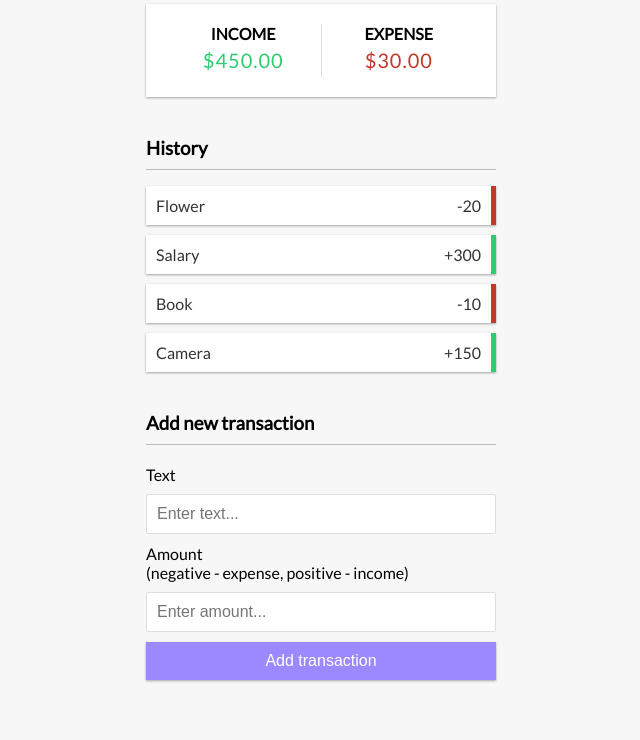
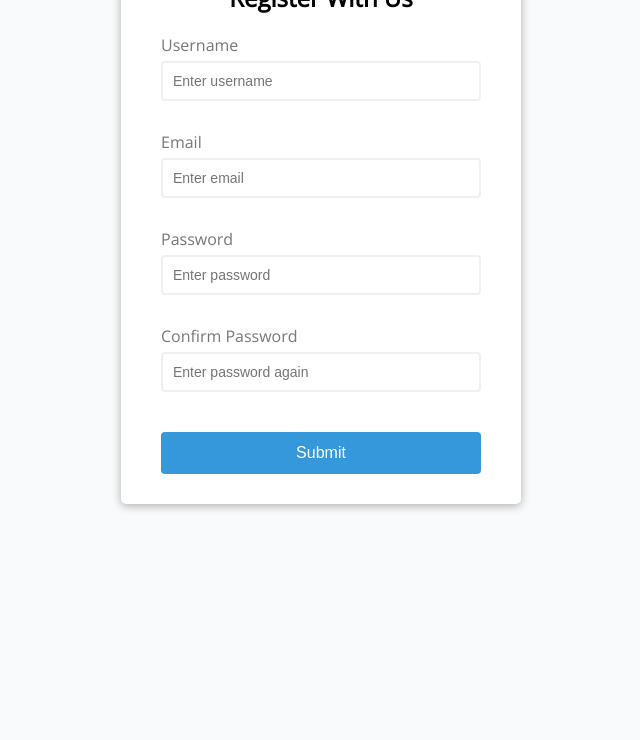
Before and after one commit to toberixng/estimator, a website: page public/index.html in a window 1280 px wide. Shown: the part 173-913 px from the top of the page, without its empty margins (319-959 px from the left). After the commit the page ends 800 px from the top, so only its background shows below. Drawn offline with nearby package versions, Linux system fonts and the light colour scheme.

Commit message:
style recreated

```diff
--- a/public/index.html
+++ b/public/index.html
@@ -1,52 +1,37 @@
 <!DOCTYPE html>
 <html lang="en">
 <head>
-    <meta charset="UTF-8" />
-    <meta name="viewport" content="width=device-width, initial-scale=1.0" />
-    <meta http-equiv="X-UA-Compatible" content="ie=edge" />
-    <link rel="stylesheet" href="style.css" />
-    <title>Expense Tracker</title>
+  <meta charset="UTF-8">
+  <meta name="viewport" content="width=device-width, initial-scale=1.0">
+  <meta http-equiv="X-UA-Compatible" content="ie=edge">
+  <link rel="stylesheet" href="styles.css">
+  <title>Form Validation</title>
 </head>
 <body>
-    <h2>Expense Tracker</h2>
-
   <div class="container">
-      <h4>Your Balance</h4>
-      <h1 id="balance">$0.00</h1>
-
-      <div class="inc-exp-container">
-        <div>
-          <h4>Income</h4>
-          <p id="money-plus" class="money plus">+$0.00</p>
-        </div>
-        <div>
-          <h4>Expense</h4>
-          <p id="money-minus" class="money minus">-$0.00</p>
-        </div>
-      </div>
-
-      <h3>History</h3>
-      <ul id="list" class="list">
-        <!-- <li class="minus">
-          Cash <span>-$400</span><button class="delete-btn">x</button>
-        </li> -->
-      </ul>
-
-      <h3>Add new transaction</h3>
-      <form id="form">
+    <form id="form" class="form">
+      <h2>Register With Us</h2>
       <div class="form-control">
-          <label for="text">Text</label>
-          <input type="text" id="text" placeholder="Enter text..."/>
-          <!-- <span class="spanColor">Please enter text........</span> -->
+        <label for="username">Username</label>
+        <input type="text" id="username" placeholder="Enter username">
+        <small>Error message</small>
       </div>
       <div class="form-control">
-          <label for="amount"
-            >Amount <br />
-            (negative - expense, positive - income)</label
-          >
-          <input type="number" id="amount" placeholder="Enter amount..." />
+        <label for="email">Email</label>
+        <input type="text" id="email" placeholder="Enter email">
+        <small>Error message</small>
       </div>
-        <button class="btn">Add transaction</button>
+      <div class="form-control">
+        <label for="password">Password</label>
+        <input type="password" id="password" placeholder="Enter password">
+        <small>Error message</small>
+      </div>
+      <div class="form-control">
+        <label for="password2">Confirm Password</label>
+        <input type="password" id="password2" placeholder="Enter password again">
+        <small>Error message</small>
+      </div>
+      <button>Submit</button>
     </form>
   </div>
 
--- a/public/script.js
+++ b/public/script.js
@@ -1,111 +1,66 @@
-const balance = document.getElementById('balance');
-const money_plus = document.getElementById('money-plus');
-const money_minus = document.getElementById('money-minus');
-const list = document.getElementById('list');
-const form = document.getElementById('form');
-const text = document.getElementById('text');
-const amount = document.getElementById('amount');
+const form = document.querySelector('#form');
+const username = document.querySelector('#username');
+const email = document.querySelector('#email');
+const password = document.querySelector('#password');
+const password2 = document.querySelector('#password2');
 
+// Show input Error Message
+const showError = (input, message) => {
+  const formControl = input.parentElement;
+  formControl.className = 'form-control error';
+  const small = formControl.querySelector('small');
+  small.innerText = message;
+}
 
-const dummyTransactions = [
-  { id: 1, text: 'Flower', amount: -20 },
-  { id: 2, text: 'Salary', amount: 300 },
-  { id: 3, text: 'Book', amount: -10 },
-  { id: 4, text: 'Camera', amount: 150 }
-];
+//Show success outline
+const showSuccess = (input, message) => {
+  const formControl = input.parentElement;
+  formControl.className = 'form-control success';
+}
 
-let transactions = dummyTransactions;
+//Check email is valid
+function checkEmail(input) {
+  const re = /^(([^<>()\[\]\\.,;:\s@"]+(\.[^<>()\[\]\\.,;:\s@"]+)*)|(".+"))@((\[[0-9]{1,3}\.[0-9]{1,3}\.[0-9]{1,3}\.[0-9]{1,3}\])|(([a-zA-Z\-0-9]+\.)+[a-zA-Z]{2,}))$/;
+  if (re.test(input.value.trim())) {
+    showSuccess(input);
+  } else {
+    showError(input, 'Email is not valid');
+  }
+}
 
+const checkRequired = (inputArr) => {
+  inputArr.forEach((input) => {
+    return (input.value.trim() === '') ?
+    showError(input, `${getFieldName(input)} is required`) :
+    showSuccess(input);
+  })
+}
 
-// Add Transaction manually
-function addTransaction(e){
-  e.preventDefault();
-
-
-  if(text.value.trim() === '' || amount.value.trim() === ''){
-    alert('Please Enter Text and Amount');
-  } else {
-    const transaction = {
-      id: generateID(),
-      text: text.value,
-      amount: +amount.value
-    }
-    transactions.push(transaction);
-
-    addTransactionDOM(transaction);
-
-    updateValues()
-
-    text.value = '';
-    amount.value = '';
-  }
+const checkLength = (input, min, max) => {
+  return (input.value.length < min) ?
+  showError(input, `${getFieldName(input)} must be at lease ${min} characters`) :
+  (input.value.length > max) ?
+  showError(input, `${getFieldName(input)} must not be greater than ${max} characters`) :
+  showSuccess(input);
 };
 
-// Generate random ID
-function generateID() {
-  return Math.floor(Math.random() * 100000000);
+const checkPasswordsMatch = (input1, input2) => {
+ return (input1.value !== input2.value) ?
+ showError(input2, 'Password must match') :
+ showSuccess(input);
+}
+//Capitalised field
+const getFieldName = (input) => {
+  return input.id.charAt(0).toUpperCase() + input.id.slice(1)
 }
 
-// Add transactions to DOM list
-function addTransactionDOM(transaction) {
-  // Get sign
-  const sign = transaction.amount < 0 ? '-' : '+';
+// event listener
+form.addEventListener('submit', (e) => {
+  e.preventDefault()
 
-  const item = document.createElement('li');
-
-  // Add class based on value
-  item.classList.add(transaction.amount < 0 ? 'minus' : 'plus');
-
-  item.innerHTML = `
-    ${transaction.text} <span>${sign}${Math.abs(
-    transaction.amount
-  )}</span> <button class="delete-btn" onclick="removeTransaction(${
-    transaction.id
-  })">x</button>
-  `;
-
-  list.appendChild(item);
-}
-
-// Update the balance, income and expense
-function updateValues() {
-  const amounts = transactions.map(transaction => transaction.amount);
-
-  const total = amounts.reduce((accu, item) => (accu += item), 0).toFixed(2);
-
-  const income = amounts
-    .filter(amount => amount > 0)
-    .reduce((accu, item) => (accu += item), 0)
-    .toFixed(2);
-
-  const expense = (amounts
-    .filter(amount => amount < 0)
-    .reduce((accu, item) => (accu += item), 0) * -1)
-    .toFixed(2);
-
-    // console.log(`Expense: ${expense} Income: ${income} Total: ${total} Individual Amount: ${amounts}`)
-
-    balance.innerText = `$${total}`;
-    money_plus.innerText = `$${income}`;
-    money_minus.innerText = `$${expense}`;
-}
-
-// Remove transaction by ID
-function removeTransaction(id) {
-  transactions = transactions.filter(transaction => transaction.id !== id);
-
-  init();
-}
-
-
-// Init app
-function init() {
-  list.innerHTML = '';
-
-  transactions.forEach(addTransactionDOM);
-  updateValues();
-}
-
-init();
-
-form.addEventListener('submit', addTransaction)
+  checkRequired([username, email, password, password2]);
+  checkLength(username, 3, 15);
+  checkLength(password, 6, 25);
+  checkEmail(email);
+  checkPasswordsMatch(password, password2);
+})
--- a/public/style.css
+++ /dev/null
@@ -1,157 +0,0 @@
-@import url('https://fonts.googleapis.com/css?family=Lato&display=swap');
-
-:root {
-  --box-shadow: 0 1px 3px rgba(0, 0, 0, 0.12), 0 1px 2px rgba(0, 0, 0, 0.24);
-}
-
-* {
-  box-sizing: border-box;
-}
-
-body {
-  background-color: #f7f7f7;
-  display: flex;
-  flex-direction: column;
-  align-items: center;
-  justify-content: center;
-  min-height: 100vh;
-  margin: 0;
-  font-family: 'Lato', sans-serif;
-}
-
-.container {
-  margin: 30px auto;
-  width: 350px;
-}
-
-h1 {
-  letter-spacing: 1px;
-  margin: 0;
-}
-
-h3 {
-  border-bottom: 1px solid #bbb;
-  padding-bottom: 10px;
-  margin: 40px 0 10px;
-}
-
-h4 {
-  margin: 0;
-  text-transform: uppercase;
-}
-
-.inc-exp-container {
-  background-color: #fff;
-  box-shadow: var(--box-shadow);
-  padding: 20px;
-  display: flex;
-  justify-content: space-between;
-  margin: 20px 0;
-}
-
-.inc-exp-container > div {
-  flex: 1;
-  text-align: center;
-}
-
-.inc-exp-container > div:first-of-type {
-  border-right: 1px solid #dedede;
-}
-
-.money {
-  font-size: 20px;
-  letter-spacing: 1px;
-  margin: 5px 0;
-}
-
-.money.plus {
-  color: #2ecc71;
-}
-
-.money.minus {
-  color: #c0392b;
-}
-
-label {
-  display: inline-block;
-  margin: 10px 0;
-}
-
-input[type='text'],
-input[type='number'] {
-  border: 1px solid #dedede;
-  border-radius: 2px;
-  display: block;
-  font-size: 16px;
-  padding: 10px;
-  width: 100%;
-}
-
-.btn {
-  cursor: pointer;
-  background-color: #9c88ff;
-  box-shadow: var(--box-shadow);
-  color: #fff;
-  border: 0;
-  display: block;
-  font-size: 16px;
-  margin: 10px 0 30px;
-  padding: 10px;
-  width: 100%;
-}
-
-.btn:focus,
-.delete-btn:focus {
-  outline: 0;
-}
-
-.list {
-  list-style-type: none;
-  padding: 0;
-  margin-bottom: 40px;
-}
-
-.list li {
-  background-color: #fff;
-  box-shadow: var(--box-shadow);
-  color: #333;
-  display: flex;
-  justify-content: space-between;
-  position: relative;
-  padding: 10px;
-  margin: 10px 0;
-}
-
-.list li.plus {
-  border-right: 5px solid #2ecc71;
-}
-
-.list li.minus {
-  border-right: 5px solid #c0392b;
-}
-
-.delete-btn {
-  cursor: pointer;
-  background-color: #e74c3c;
-  border: 0;
-  color: #fff;
-  font-size: 20px;
-  line-height: 20px;
-  padding: 2px 5px;
-  position: absolute;
-  top: 50%;
-  left: 0;
-  transform: translate(-100%, -50%);
-  opacity: 0;
-  transition: opacity 0.3s ease;
-}
-
-.list li:hover .delete-btn {
-  opacity: 1;
-}
-
-.spanColor {
-  color: #e74c3c;
-  text-align: center;
-  padding-left: 20px;
-}
--- /dev/null
+++ b/public/styles.css
@@ -0,0 +1,95 @@
+@import url('https://fonts.googleapis.com/css?family=Open+Sans&display=swap');
+
+:root {
+  --success-color: #2ecc71;
+  --error-color: #e74c3c;
+}
+
+* {
+  box-sizing: border-box;
+}
+
+body {
+  background-color: #f9fafb;
+  font-family: 'Open Sans', sans-serif;
+  display: flex;
+  align-items: center;
+  justify-content: center;
+  min-height: 100vh;
+  margin: 0;
+}
+
+.container {
+  background-color: #fff;
+  border-radius: 5px;
+  box-shadow: 0 2px 10px rgba(0, 0, 0, 0.3);
+  width: 400px;
+}
+
+h2 {
+  text-align: center;
+  margin: 0 0 20px;
+}
+
+.form {
+  padding: 30px 40px;
+}
+
+.form-control {
+  margin-bottom: 10px;
+  padding-bottom: 20px;
+  position: relative;
+}
+
+.form-control label {
+  color: #777;
+  display: block;
+  margin-bottom: 5px;
+}
+
+.form-control input {
+  border: 2px solid #f0f0f0;
+  border-radius: 4px;
+  display: block;
+  width: 100%;
+  padding: 10px;
+  font-size: 14px;
+}
+
+.form-control input:focus {
+  outline: 0;
+  border-color: #777;
+}
+
+.form-control.success input {
+  border-color: var(--success-color);
+}
+
+.form-control.error input {
+  border-color: var(--error-color);
+}
+
+.form-control small {
+  color: var(--error-color);
+  position: absolute;
+  bottom: 0;
+  left: 0;
+  visibility: hidden;
+}
+
+.form-control.error small {
+  visibility: visible;
+}
+
+.form button {
+  cursor: pointer;
+  background-color: #3498db;
+  border: 2px solid #3498db;
+  border-radius: 4px;
+  color: #fff;
+  display: block;
+  font-size: 16px;
+  padding: 10px;
+  margin-top: 20px;
+  width: 100%;
+}
```
Also changed, not shown: public/README.md (added). Lines whose indentation alone changed are shown as unchanged.
